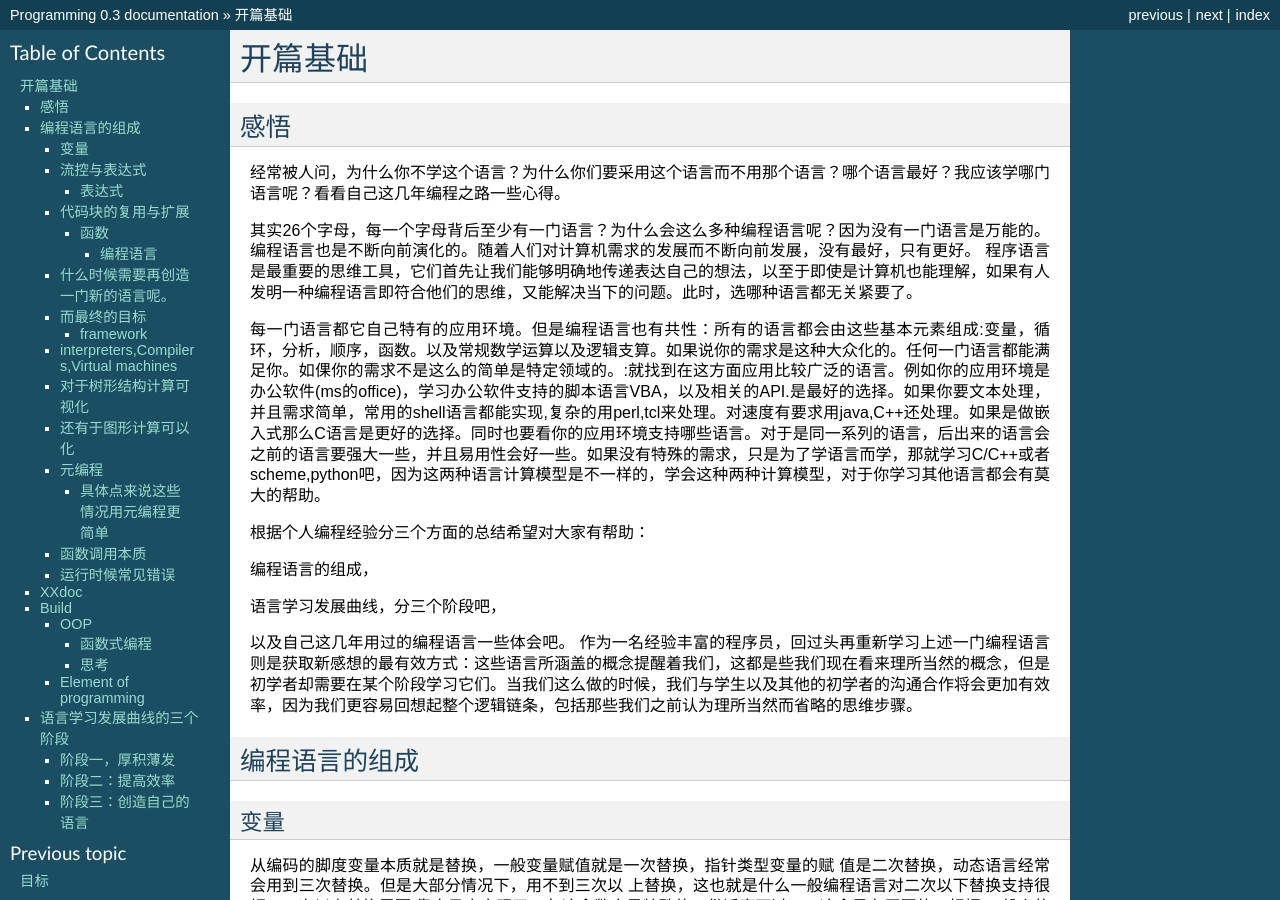
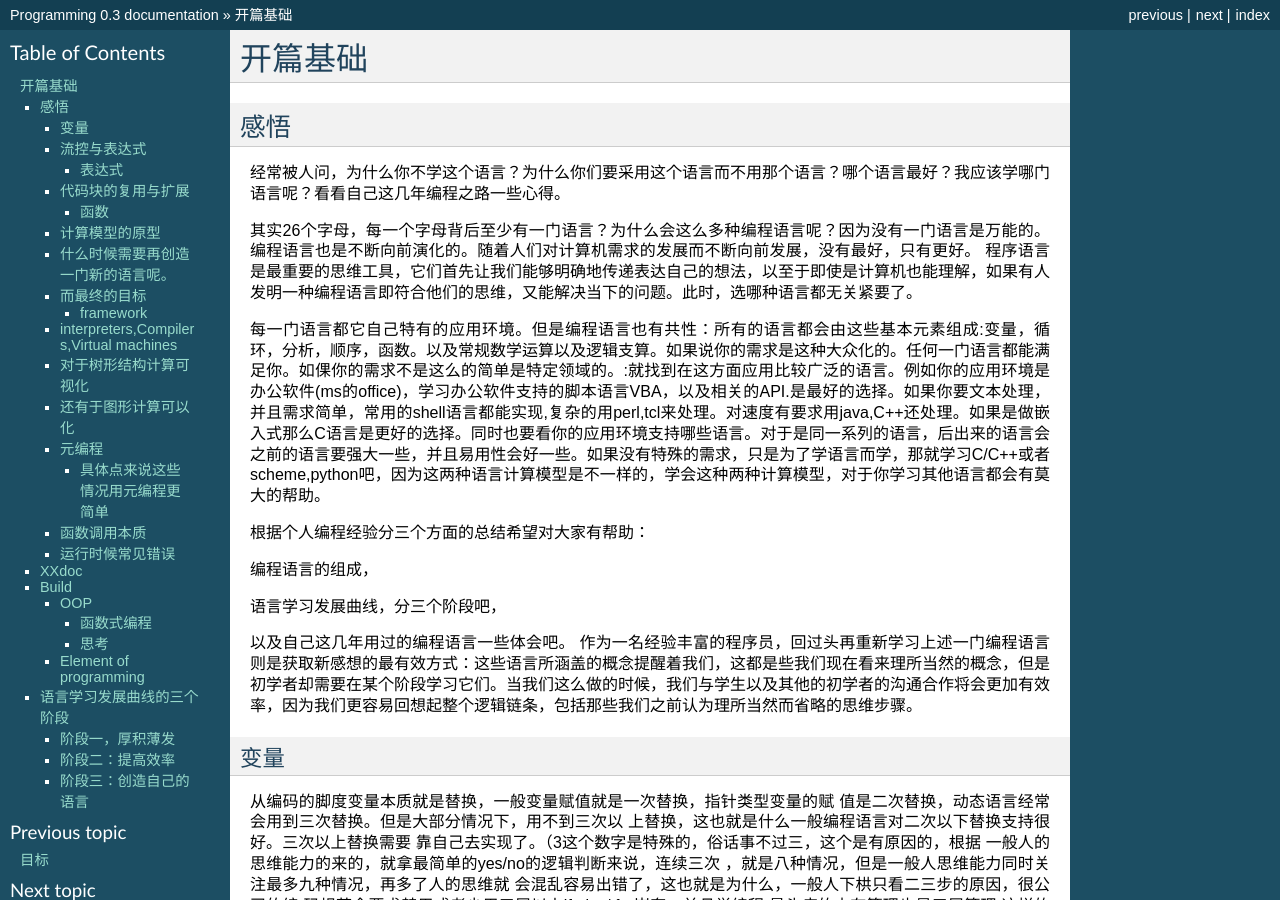
Before and after one commit to gwli/Programming, a Sphinx documentation site: the page built from source/content/Stage_0.rst, in a window 1280 px wide and 900 px high. Built offline with Sphinx 7.4.7, drawn with Linux system fonts in a browser that asks for light colours.

Commit message:
计算模型的原型

```diff
--- a/source/content/Stage_0/componentOfLanguage.rst
+++ b/source/content/Stage_0/componentOfLanguage.rst
@@ -1,3 +1,4 @@
+***************
 编程语言的组成
 **************
 
@@ -97,3 +98,7 @@
 
 递归函数是悖论一个很好的表达形式。 同时构造悖论就像写递归函数一样容易了。同时利用状态机来环路
 来就像一直悖论。同时悖论的打破要从外部来实现，并且也常常是系统的最优解位置。
+
+
+计算模型的原型
+==============
```
